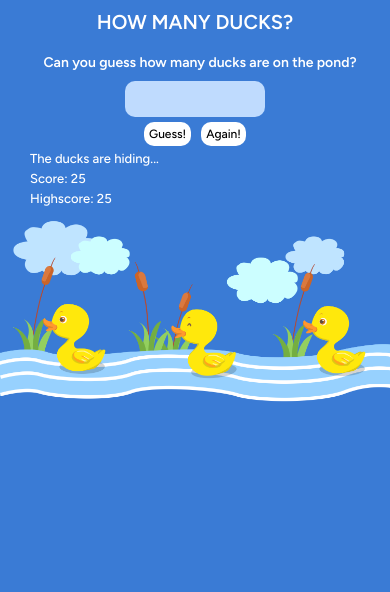
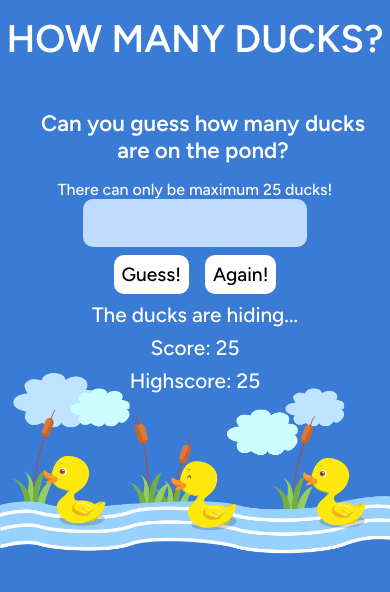
Before and after one commit to Irinap99/Duck-Game, a plain HTML site: page index.html in a window 390 px wide. Drawn offline with Linux system fonts and the light colour scheme.

Commit message:
first commit

```diff
--- a/index.html
+++ b/index.html
@@ -20,6 +20,7 @@
       <h2 class="header_subtitle">
         Can you guess how many ducks are on the pond?
       </h2>
+      <p class="rules">There can only be maximum 25 ducks!</p>
 
       <div class="game">
         <div class="game-left">
--- a/queries.css
+++ b/queries.css
@@ -1,4 +1,4 @@
-@media (max-width: 85rem) {
+@media (max-width: 800px) {
   body {
     background-color: #3a7bd5;
   }
@@ -9,17 +9,25 @@
 
   .header_title {
     margin-top: 0;
+    text-align: center;
   }
 
   .header_subtitle {
     margin-left: 1rem;
+    padding: 1rem;
+    text-align: center;
+  }
+  .rules {
+    font-size: 1rem;
     text-align: center;
   }
 
   .game {
     flex-direction: column;
+    margin: 0;
   }
   .game-right {
     width: 100%;
+    text-align: center;
   }
 }
--- a/styles.css
+++ b/styles.css
@@ -10,11 +10,8 @@
   --grey: #eeeded;
 }
 
-html {
+body {
   font-size: 62.5%;
-}
-
-body {
   background-color: var(--blue);
   font-family: "Figtree", sans-serif;
 }
@@ -25,7 +22,7 @@ body {
   margin: 0 auto;
 }
 .header_title {
-  font-size: 2rem;
+  font-size: 2.4rem;
   text-align: center;
   color: var(--white);
   text-transform: uppercase;
@@ -39,6 +36,11 @@ body {
   margin-left: 3rem;
 }
 
+.rules {
+  font-size: 1rem;
+  color: var(--white);
+  margin: 0 3rem;
+}
 .game {
   display: flex;
   justify-content: space-between;
@@ -103,7 +105,7 @@ body {
   display: block;
   max-width: 100%;
   height: 100%;
-  transform: translateY(-5rem);
+  transform: translateY(-7rem);
   overflow: hidden;
   margin-top: 2rem;
 }
```
